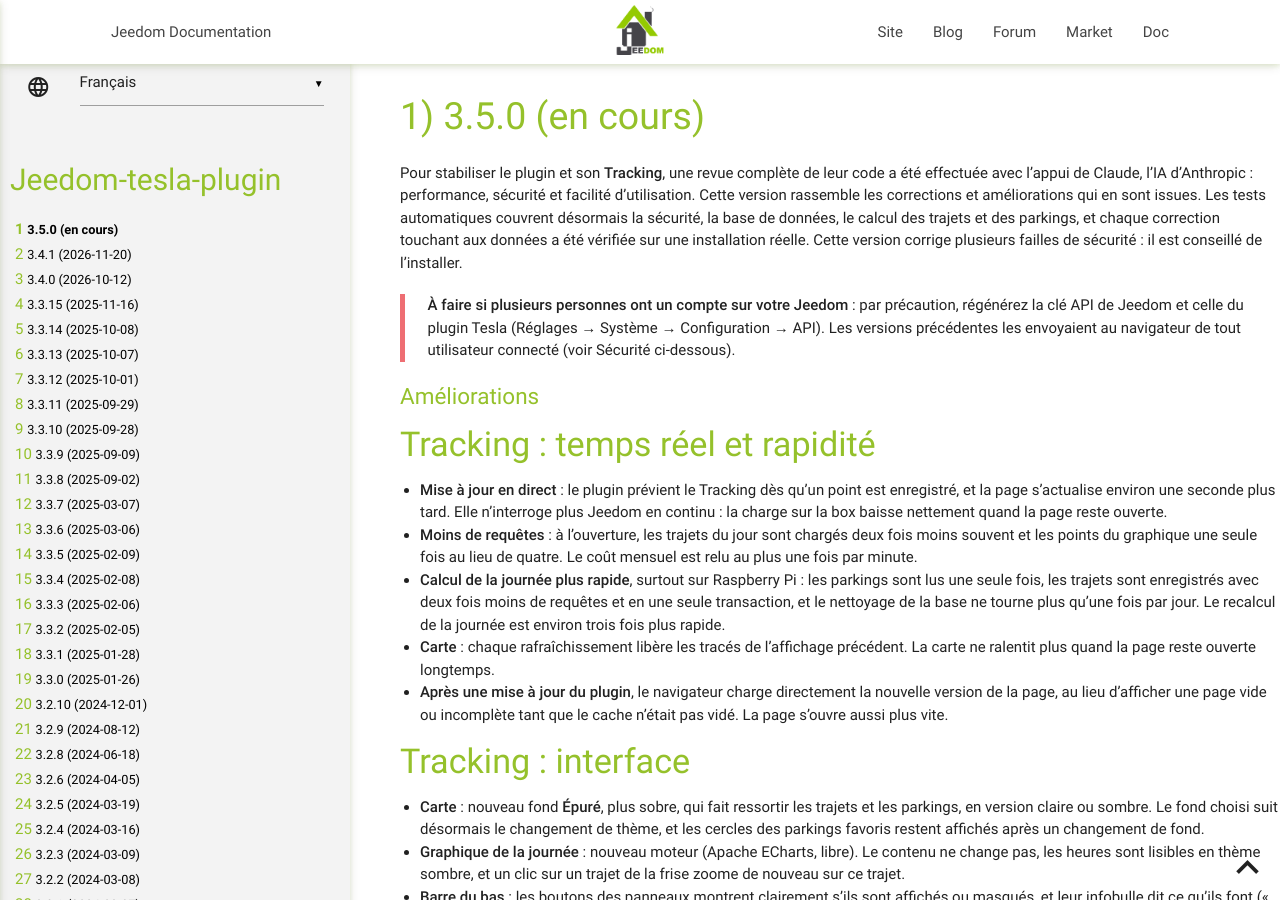
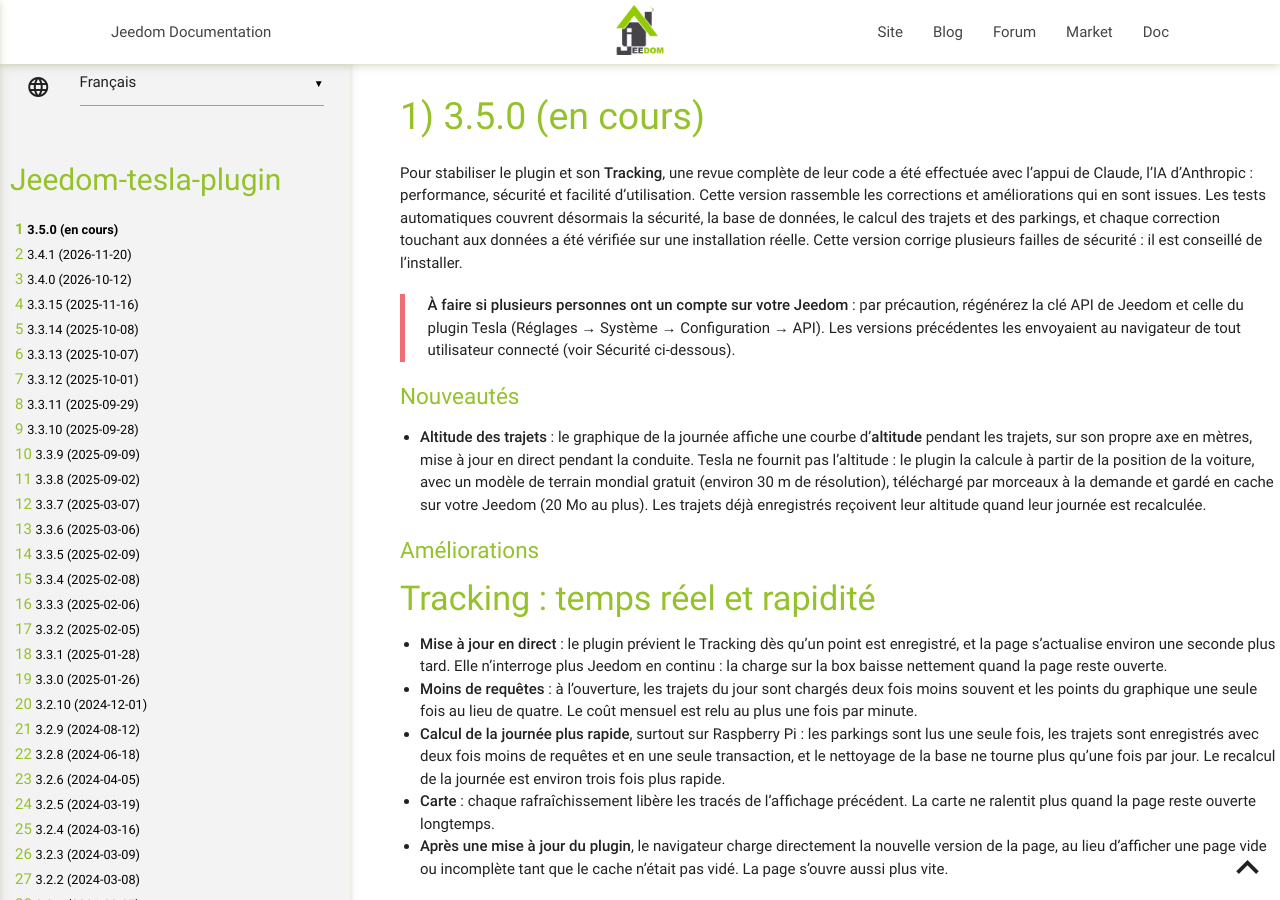
Before and after one commit to vercorsio/jeedom-tesla-plugin, a Jekyll site: the page built from fr_FR/changelog.md, in a window 1280 px wide and 900 px high. Built offline with Jekyll 4.4.1, drawn with Linux system fonts in a browser that asks for light colours; our own code applies the rules of GitHub Pages for plain Markdown files.

Commit message:
docs: altitude curve of the trips (changelog, chart reading)

```diff
--- a/fr_FR/changelog.md
+++ b/fr_FR/changelog.md
@@ -5,6 +5,10 @@
 Pour stabiliser le plugin et son **Tracking**, une revue complète de leur code a été effectuée avec l'appui de Claude, l'IA d'Anthropic : performance, sécurité et facilité d'utilisation. Cette version rassemble les corrections et améliorations qui en sont issues. Les tests automatiques couvrent désormais la sécurité, la base de données, le calcul des trajets et des parkings, et chaque correction touchant aux données a été vérifiée sur une installation réelle. Cette version corrige plusieurs failles de sécurité : il est conseillé de l'installer.
 
 > **À faire si plusieurs personnes ont un compte sur votre Jeedom** : par précaution, régénérez la clé API de Jeedom et celle du plugin Tesla (Réglages → Système → Configuration → API). Les versions précédentes les envoyaient au navigateur de tout utilisateur connecté (voir Sécurité ci-dessous).
+
+### Nouveautés
+
+ - **Altitude des trajets** : le graphique de la journée affiche une courbe d'**altitude** pendant les trajets, sur son propre axe en mètres, mise à jour en direct pendant la conduite. Tesla ne fournit pas l'altitude : le plugin la calcule à partir de la position de la voiture, avec un modèle de terrain mondial gratuit (environ 30 m de résolution), téléchargé par morceaux à la demande et gardé en cache sur votre Jeedom (20 Mo au plus). Les trajets déjà enregistrés reçoivent leur altitude quand leur journée est recalculée.
 
 ### Améliorations
 
```
Also changed, not shown: fr_FR/index.md (+1 -0 lines).
